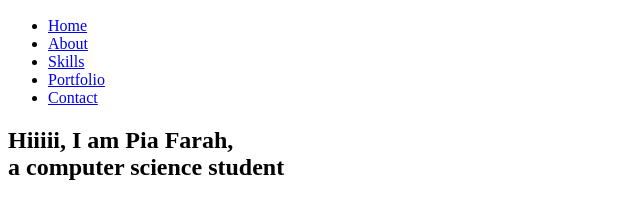
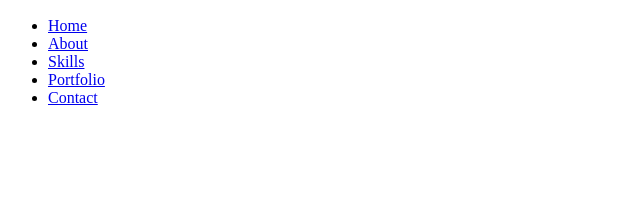
Before and after one commit to PiaFarah/Coursera-test, a plain HTML site: page index.html in a window 1280 px wide. Shown: the part 27-246 px from the top of the page, without its empty margins (0-640 px from the left). Drawn offline with Linux system fonts and the light colour scheme.

Commit message:
Update index.html

```diff
--- a/index.html
+++ b/index.html
@@ -23,8 +23,8 @@
                 </ul>
                 <div class="header-text">
 
-                    <!--<p>Computer Science Student</p> --->
-                    <h1>Hiiiii, I am <span>Pia </span> Farah, <br>a computer science student</h1>
+
+
                 </div>
             </nav>
         </div>
```
